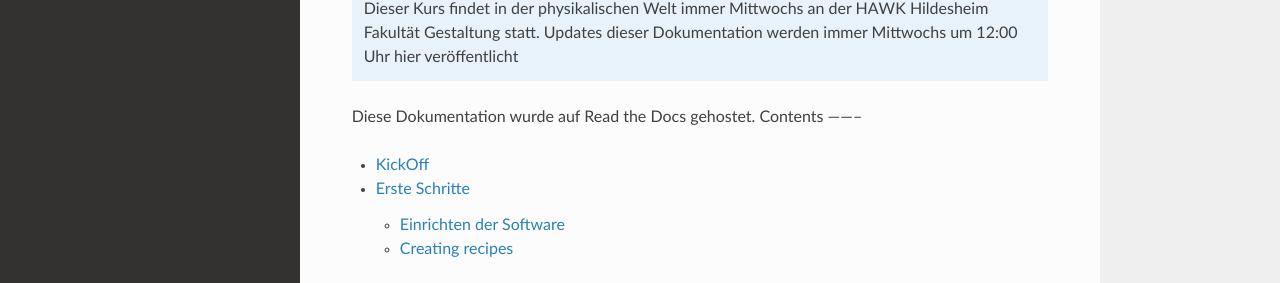
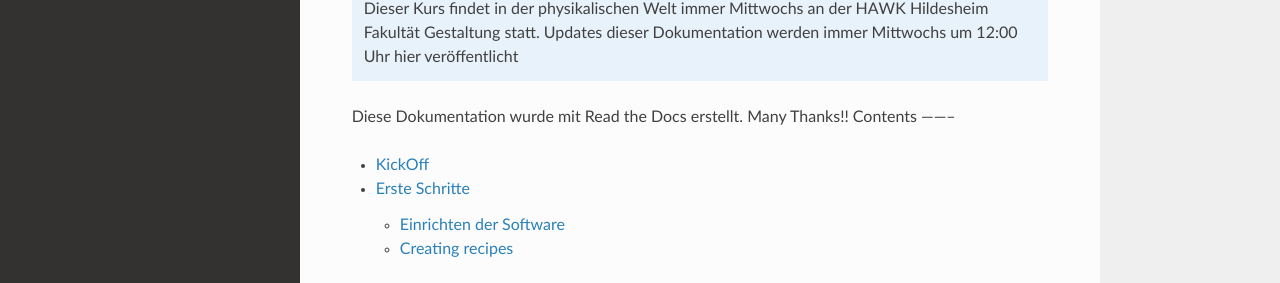
Before and after one commit to HAWK-Computing/physicalcomputing, a Sphinx documentation site: the page built from docs/source/index.rst, in a window 1280 px wide. Shown: the part 396-679 px from the top of the page. Built offline with Sphinx 7.4.7 and the Read the Docs theme 2.0.0, drawn with Linux system fonts in a browser that asks for light colours.

Commit message:
Update index.rst

```diff
--- a/docs/source/index.rst
+++ b/docs/source/index.rst
@@ -13,7 +13,7 @@ how to :ref:`installation` the project.
    Dieser Kurs findet in der physikalischen Welt immer Mittwochs an der HAWK Hildesheim Fakultät Gestaltung statt.
    Updates dieser Dokumentation werden immer Mittwochs um 12:00 Uhr hier veröffentlicht
 
-Diese Dokumentation wurde auf Read the Docs gehostet.
+Diese Dokumentation wurde mit Read the Docs erstellt. Many Thanks!!
 Contents
 --------
 
```
